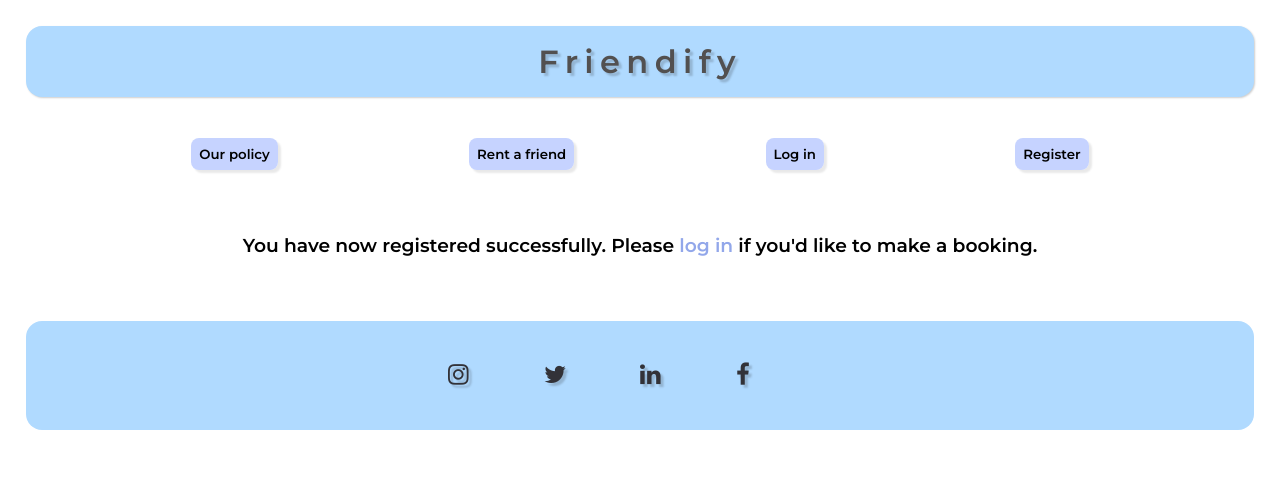
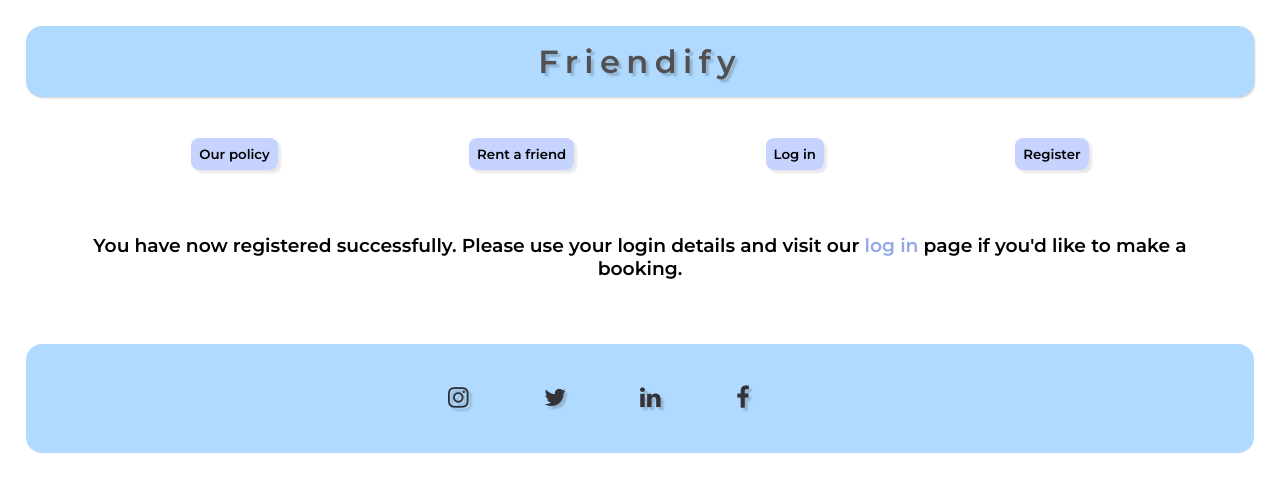
Before and after one commit to CaptainMorgan1992/Friendify, a React (Vite) app in the folder client/: page /registrationconfirmation in a window 1280 px wide. Shown: the top 492 px of the page. Built offline with nearby package versions, Linux system fonts and the light colour scheme; no server answers; some icons are missing.

Commit message:
Added minor changes

```diff
--- a/client/src/GlobalContext.jsx
+++ b/client/src/GlobalContext.jsx
@@ -13,7 +13,7 @@ export const GlobalProvider = ({children}) => {
 
 
     useEffect(() => {
-        //void checkAuth()  // This code calls the authentication twice. Not needed? /M
+        void checkAuth()  // This code calls the authentication twice. Not needed? /M
         void loadFriends()
         void loadUsers()
         void loadOrders()
--- a/client/src/components/RegistrationConfirmation.jsx
+++ b/client/src/components/RegistrationConfirmation.jsx
@@ -3,7 +3,7 @@ import "../styles/registrationconfirmation.css"
 
 export default function() {
     return <div id={"registration-confirmation-div"}>
-        <h3 id="registration-h3">You have now registered successfully. Please
-            <Link id="login-link" to={"/login"}> log in </Link> if you'd like to make a booking.</h3>
+        <h3 id="registration-h3">You have now registered successfully. Please use your login details and visit our
+            <Link id="login-link" to={"/login"}> log in </Link> page if you'd like to make a booking.</h3>
     </div>
 }
```
